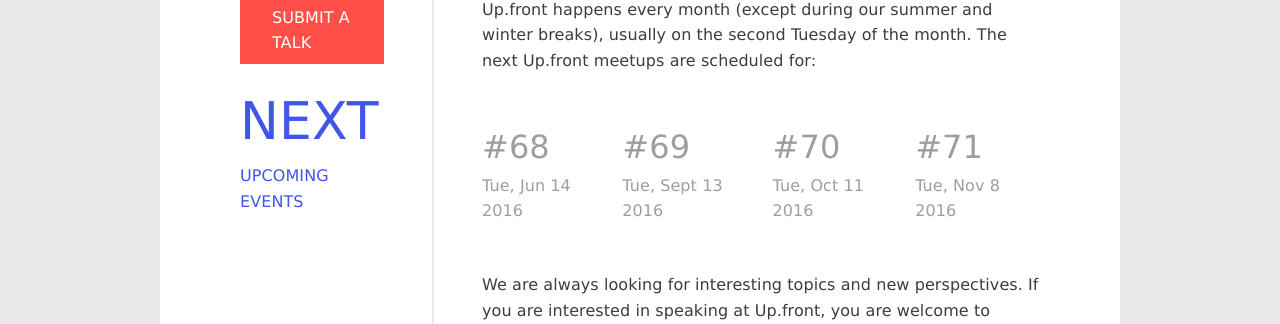
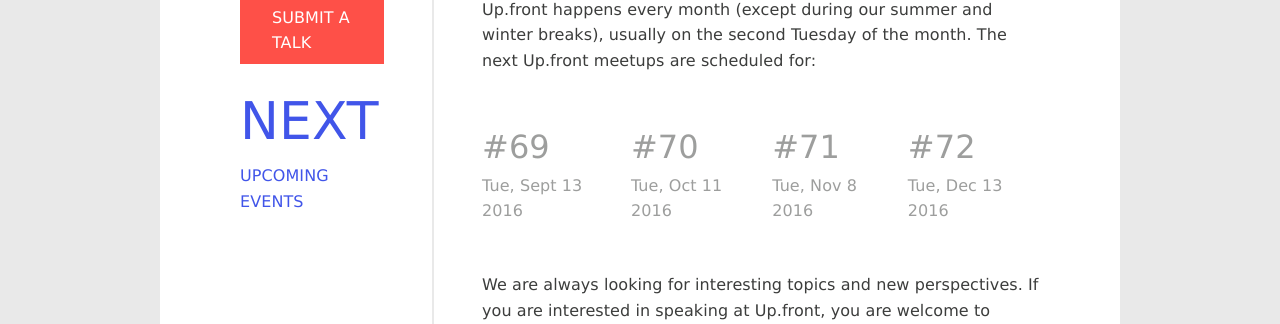
Before and after one commit to upfrontug/upfrontug.github.io, a Jekyll site: the page built from index.html, in a window 1280 px wide and 900 px high, scrolled down 2663 px. Shown: the part 132-456 px from the top of the window. Built offline with Jekyll 4.4.1, drawn with Linux system fonts in a browser that asks for light colours; a script that is not in the unit is left out.

Commit message:
add september meetup link update list of upcoming events

```diff
--- a/_includes/list-of-upcoming-events.html
+++ b/_includes/list-of-upcoming-events.html
@@ -2,10 +2,6 @@
   Up.front happens every month (except during our summer and winter breaks), usually on the second Tuesday of the month. The next Up.front meetups are scheduled for:
 </p>
 <ul class="list-next-events">
-  <li>
-    <span>#68</span>
-    Tue, Jun 14 2016
-  </li>
   <li>
     <span>#69</span>
     Tue, Sept 13 2016
@@ -18,6 +14,10 @@
     <span>#71</span>
     Tue, Nov 8 2016
   </li>
+  <li>
+    <span>#72</span>
+    Tue, Dec 13 2016
+  </li>
 </ul>
  <script type="text/javascript">
   var _gaq = _gaq || [];
--- a/_posts/2016-09-13-meetup.html
+++ b/_posts/2016-09-13-meetup.html
@@ -1,6 +1,6 @@
 ---
   counter:  '69'
-  meetup: 'http://www.meetup.com/up-front-ug/'
+  meetup: 'http://www.meetup.com/up-front-ug/events/233143461/'
   intro: '
     We’re on vacation break – up.front will be back in September. 🌴 We’ll announce the speaker line up later this summer.
     <br><br>
```
